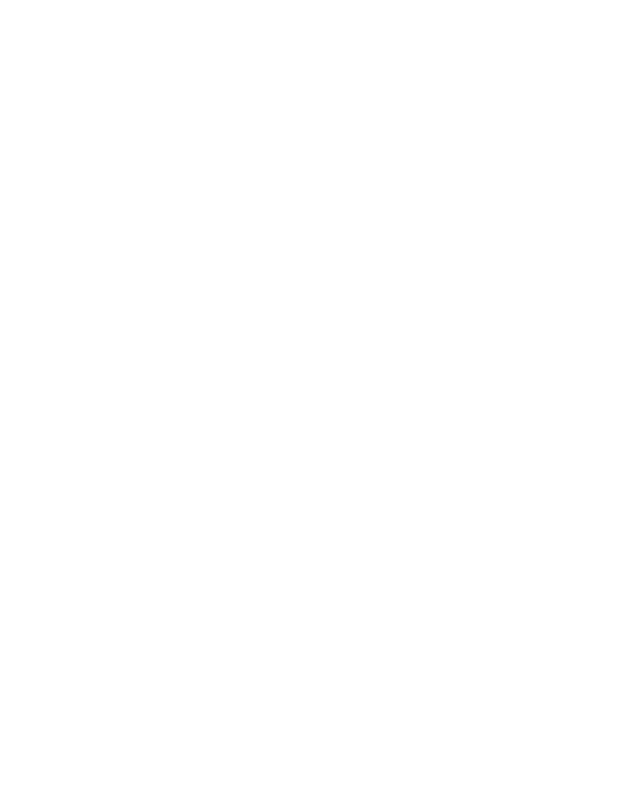
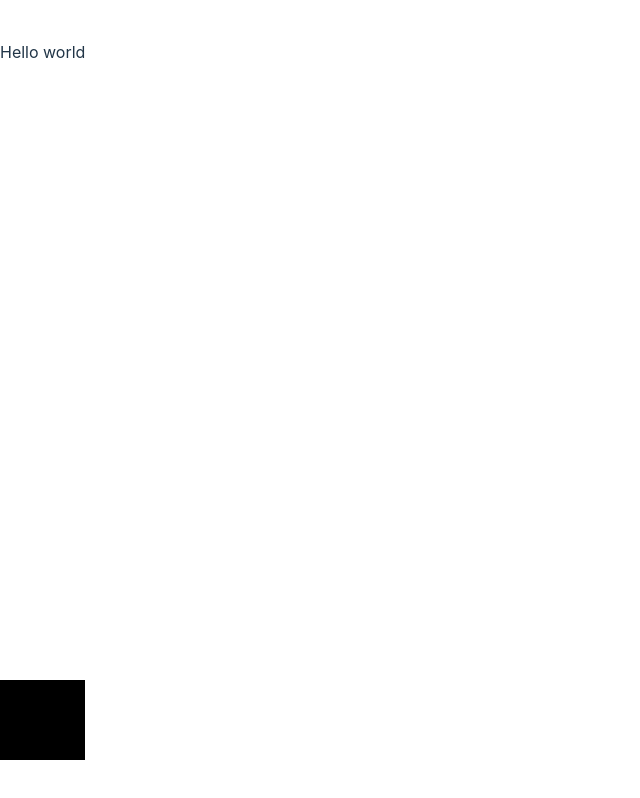
Before and after one commit to Chaudoreille/chess-client, a React (Vite) app: page / in a window 1280 px wide. Shown: the whole page, without its empty margins (0-640 px from the left). Built offline with nearby package versions, Linux system fonts and the light colour scheme.

Commit message:
add routing and page layout

```diff
--- a/package.json
+++ b/package.json
@@ -11,7 +11,8 @@
   },
   "dependencies": {
     "react": "^18.2.0",
-    "react-dom": "^18.2.0"
+    "react-dom": "^18.2.0",
+    "react-router-dom": "^6.11.1"
   },
   "devDependencies": {
     "@types/react": "^18.0.28",
--- a/src/App.tsx
+++ b/src/App.tsx
@@ -1,10 +1,17 @@
 import './App.css'
+import { Route, Routes } from 'react-router-dom'
+import Layout from './components/pages/Layout/Layout'
 
 function App() {
   return (
-    <>
-    </>
-  )
+    <div className="App">
+      <Routes>
+        <Route path="/" element={<Layout/>}>
+            <Route path='' element="Hello world"/>
+        </Route>
+      </Routes>
+    </div>
+  );
 }
 
-export default App
+export default App;
--- /dev/null
+++ b/src/components/pages/Layout/Layout.css
@@ -0,0 +1,11 @@
+nav,
+footer {
+  width: 100%;
+  height: 10vh;
+  background-color: black;
+}
+
+main {
+  width: 100%;
+  height: 80vh;
+}
--- /dev/null
+++ b/src/components/pages/Layout/Layout.tsx
@@ -0,0 +1,16 @@
+import { Outlet } from 'react-router-dom';
+import './Layout.css';
+
+function Layout() {
+  return (
+    <>
+      <header></header>
+      <main>
+        <Outlet/>
+      </main>
+      <footer></footer>
+    </>
+  );
+}
+
+export default Layout;
--- a/src/main.tsx
+++ b/src/main.tsx
@@ -1,10 +1,13 @@
 import React from 'react'
 import ReactDOM from 'react-dom/client'
+import { BrowserRouter } from 'react-router-dom'
 import App from './App.tsx'
 import './index.css'
 
 ReactDOM.createRoot(document.getElementById('root') as HTMLElement).render(
   <React.StrictMode>
-    <App />
+    <BrowserRouter>
+      <App />
+    </BrowserRouter>
   </React.StrictMode>,
 )
```
Also changed, not shown: 1 other file (tests, documents, lock files or other folders).
